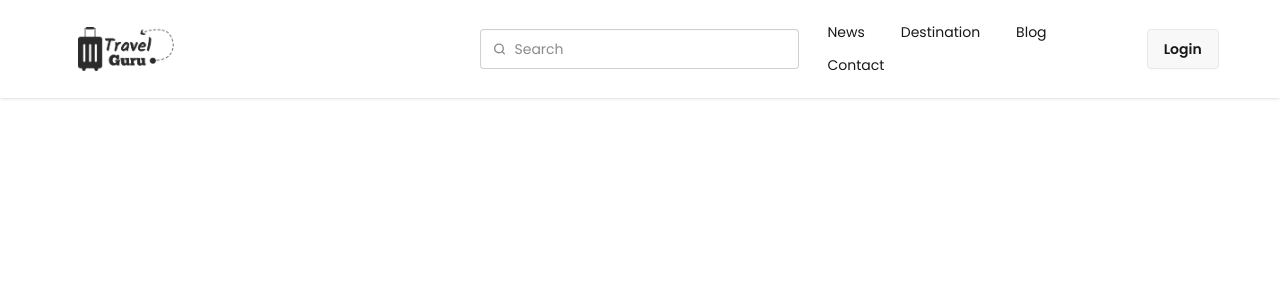
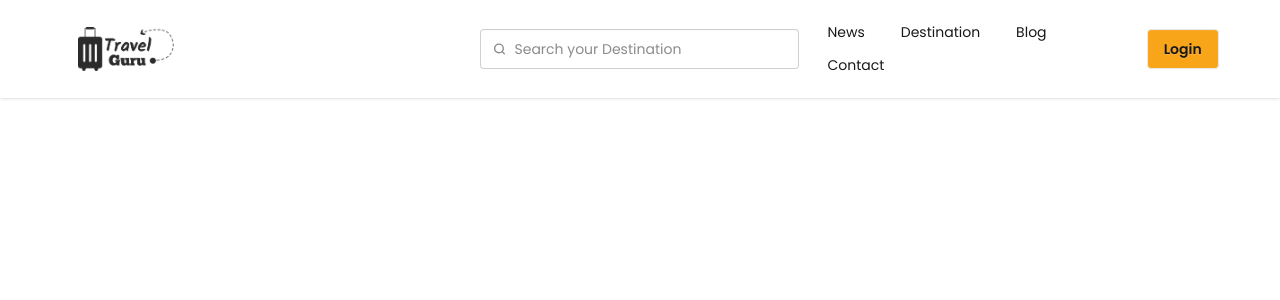
Before and after one commit to Suprio-Das/Travel-Guru-React, a React (Vite) app: page / in a window 1280 px wide. Shown: the top 300 px of the page. Built offline with nearby package versions, Linux system fonts and the light colour scheme.

Commit message:
Login Button bg color changed to F9A51A

```diff
--- a/src/Components/Navbar/Navbar.jsx
+++ b/src/Components/Navbar/Navbar.jsx
@@ -25,7 +25,7 @@ const Navbar = () => {
                 <div className="navbar-center hidden lg:flex">
                     <label className="input">
                         <svg className="h-[1em] opacity-50" xmlns="http://www.w3.org/2000/svg" viewBox="0 0 24 24"><g strokeLinejoin="round" strokeLinecap="round" strokeWidth="2.5" fill="none" stroke="currentColor"><circle cx="11" cy="11" r="8"></circle><path d="m21 21-4.3-4.3"></path></g></svg>
-                        <input type="search" className="grow" placeholder="Search" />
+                        <input type="search" className="grow" placeholder="Search your Destination" />
                     </label>
                 </div>
                 <div className="navbar-end">
@@ -35,7 +35,7 @@ const Navbar = () => {
                         <li className="ms-3"><Link>Blog</Link></li>
                         <li className="ms-3"><Link>Contact</Link></li>
                     </ul>
-                    <a className="btn ms-3">Login</a>
+                    <a className="btn ms-3 bg-[#F9A51A]">Login</a>
                 </div>
             </div>
         </div>
```
